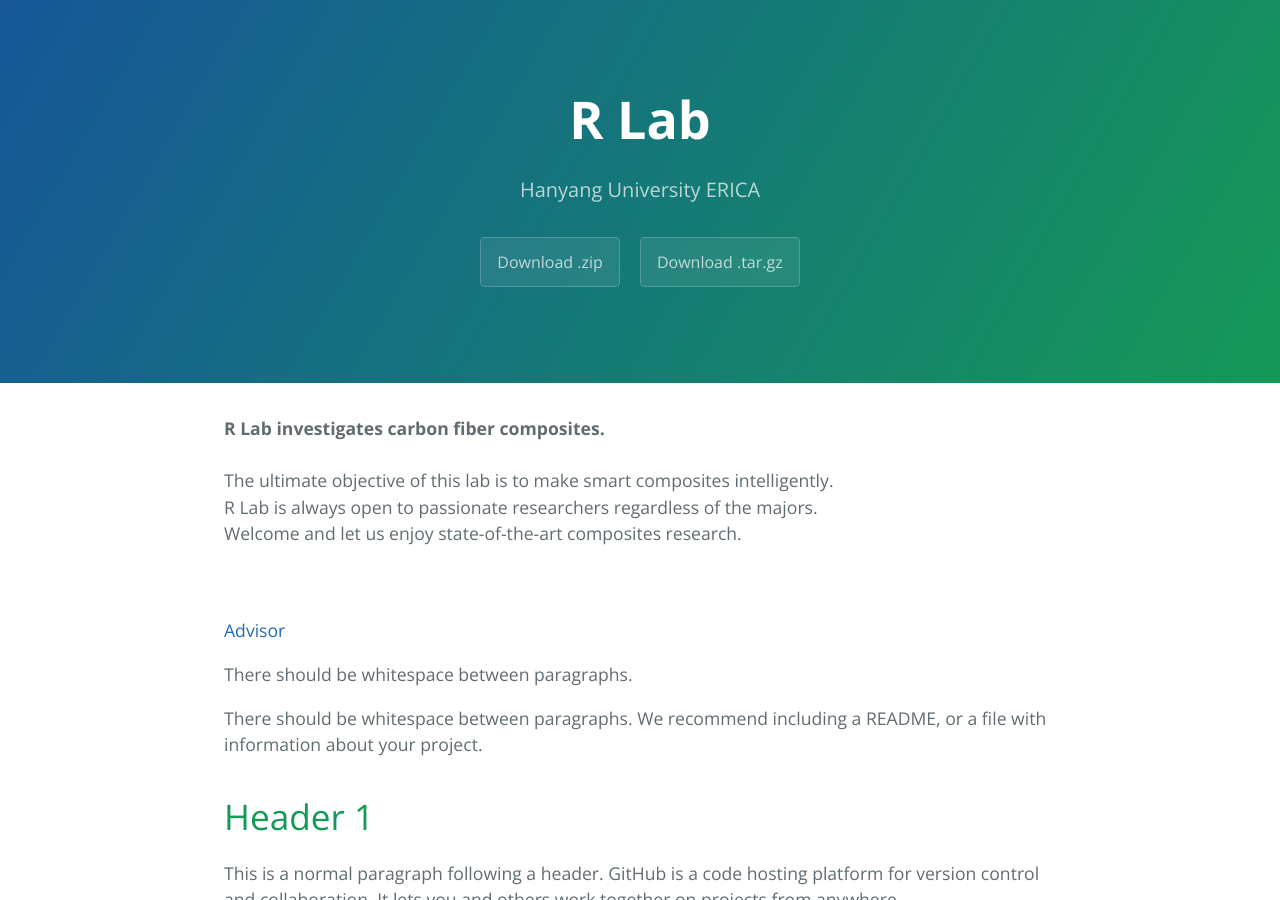
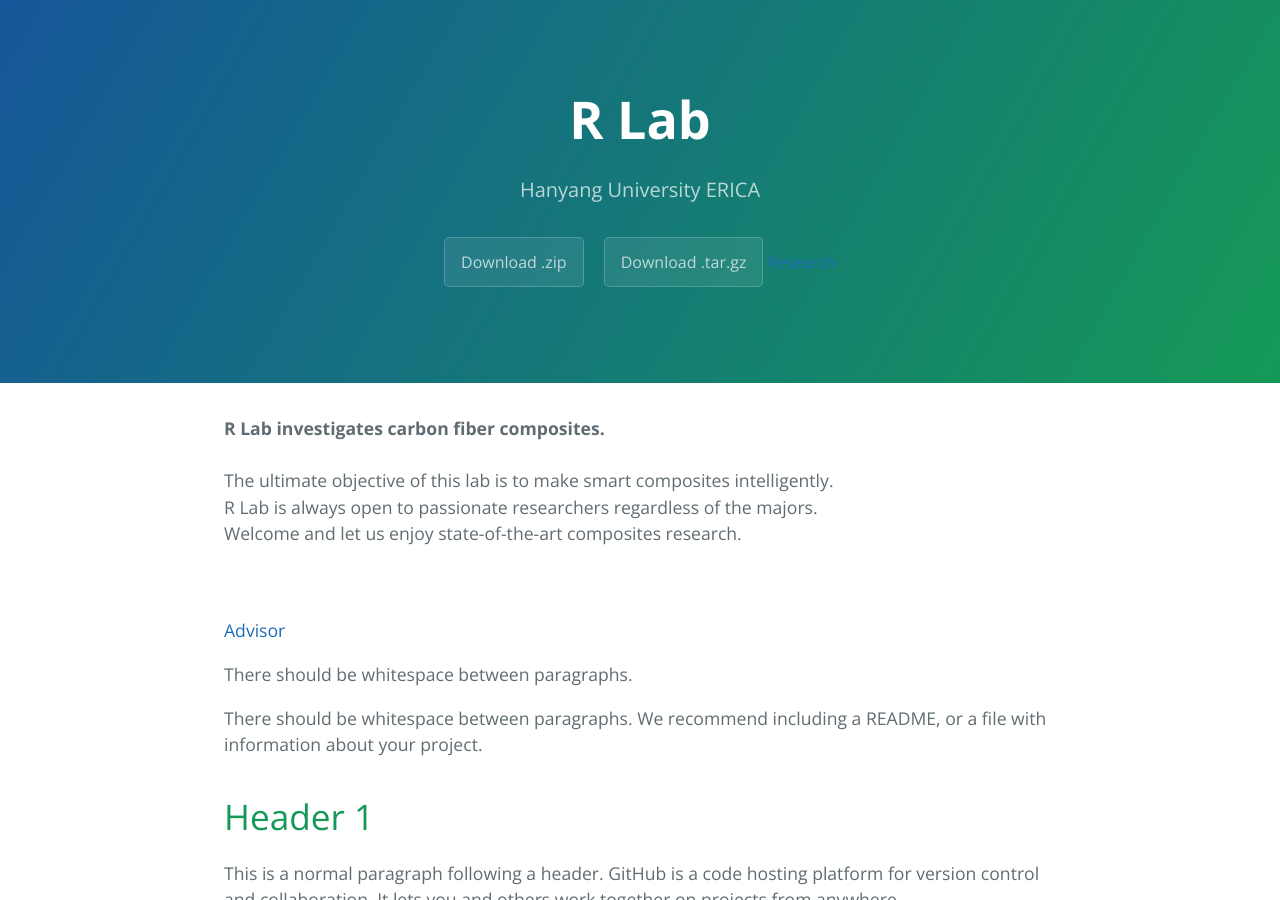
Before and after one commit to rhd1213/rhd1213.github.io, a Jekyll site: the page built from index.md, in a window 1280 px wide and 900 px high. Built offline with Jekyll 4.4.1, drawn with Linux system fonts in a browser that asks for light colours; our own code applies the rules of GitHub Pages for plain Markdown files.

Commit message:
Update default.html

```diff
--- a/_layouts/default.html
+++ b/_layouts/default.html
@@ -24,6 +24,7 @@
       {% if site.show_downloads %}
         <a href="{{ site.github.zip_url }}" class="btn">Download .zip</a>
         <a href="{{ site.github.tar_url }}" class="btn">Download .tar.gz</a>
+        <a href="https://www.dropbox.com/scl/fi/iyw7ro7eox6uw9otai9wm/RLab_OnePager_230904.ppt?rlkey=zzd4pe0wsordheb5e7w7t7irm&dl=0">Research</a>
       {% endif %}
     </header>
 
```
